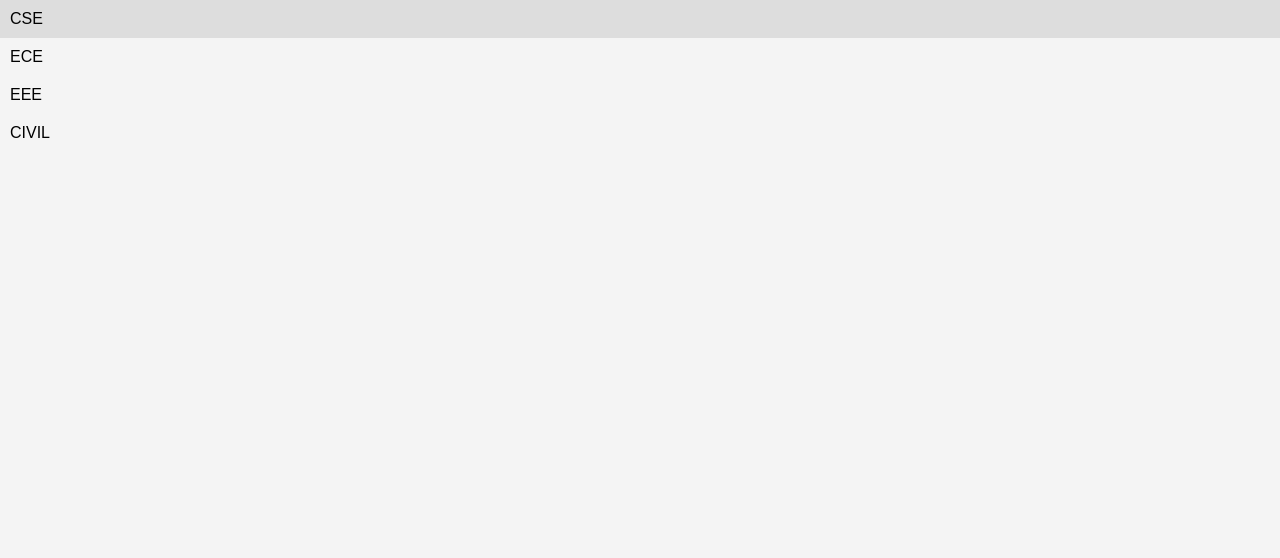
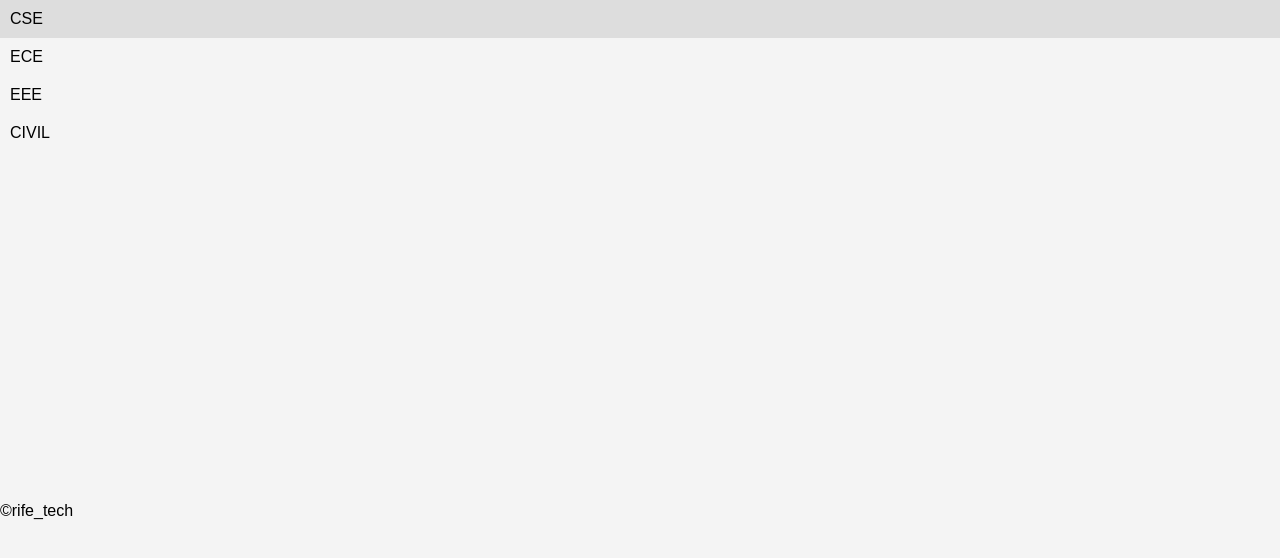
Before and after one commit to adminabhishek/WD_PROJECT, a plain HTML site: page practical-1/left.html in a window 1280 px wide. Drawn offline with Linux system fonts and the light colour scheme.

Commit message:
copy right added

```diff
--- a/practical-1/left.html
+++ b/practical-1/left.html
@@ -17,6 +17,10 @@
         a:hover {
             background-color: #ddd;
         }
+        p{
+            margin-top: 350px;
+            margin-bottom: 0;
+        }
     </style>
 </head>
 <body>
@@ -24,5 +28,6 @@
     <a href="ece.html" target="rightFrame">ECE</a>
     <a href="eee.html" target="rightFrame">EEE</a>
     <a href="civil.html" target="rightFrame">CIVIL</a>
+    <p>&copy;rife_tech</p>
 </body>
 </html>
```
